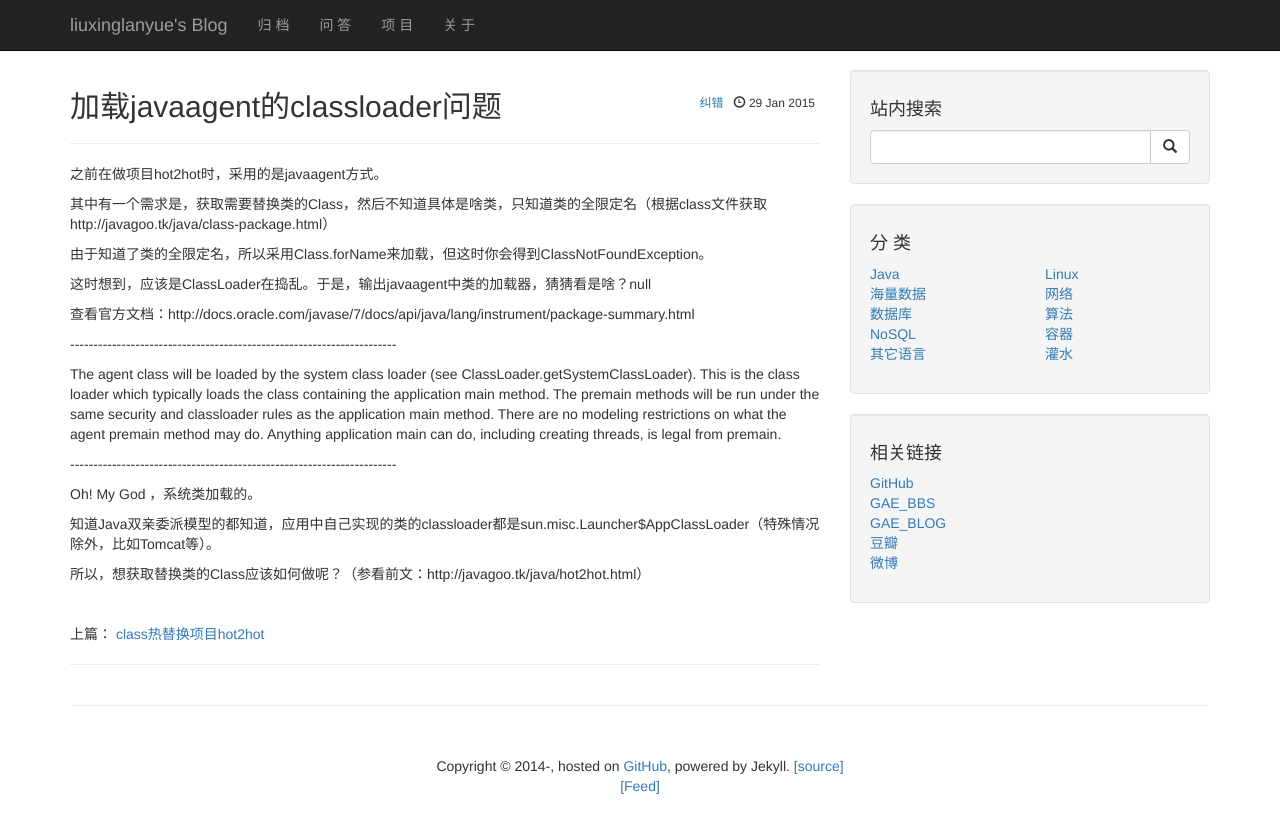
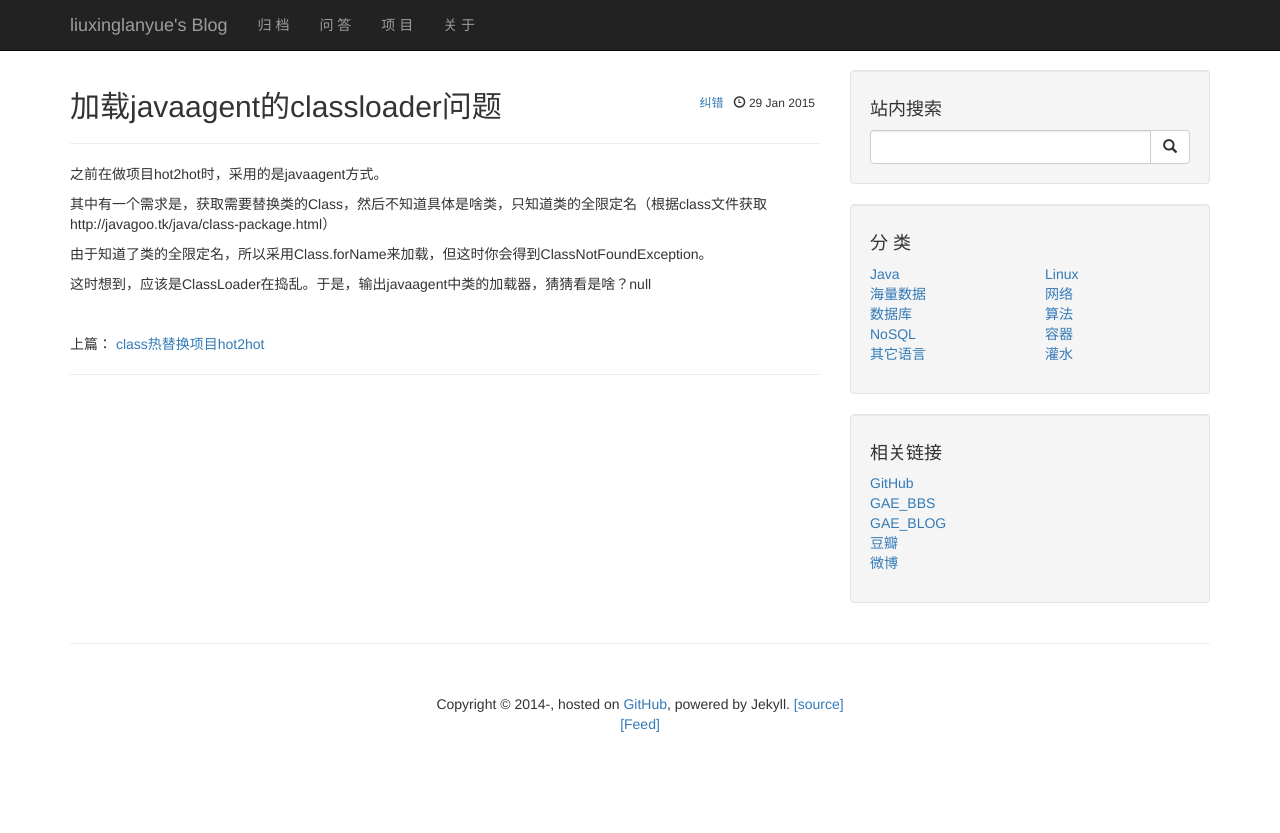
Before and after one commit to liuxinglanyue/blog, a Jekyll site: the page built from _posts/2015-01-29-javaagent-classloader.markdown, in a window 1280 px wide. Shown: the top 833 px of the page. Built offline with Jekyll 4.4.1, drawn with Linux system fonts in a browser that asks for light colours; nearby versions of some CDN libraries; Markdown is read by kramdown in place of the engine named in the settings; comment, search, counter and statistics services are not loaded.

Commit message:
加载javaagent的classloader问题

```diff
--- a/_posts/2015-01-29-javaagent-classloader.markdown
+++ b/_posts/2015-01-29-javaagent-classloader.markdown
@@ -12,17 +12,3 @@ tags: [java,class,javaagent,classloader]
 由于知道了类的全限定名，所以采用Class.forName来加载，但这时你会得到ClassNotFoundException。
 
 这时想到，应该是ClassLoader在捣乱。于是，输出javaagent中类的加载器，猜猜看是啥？null
-
-查看官方文档：http://docs.oracle.com/javase/7/docs/api/java/lang/instrument/package-summary.html
-
-\-\-\-\-\-\-\-\-\-\-\-\-\-\-\-\-\-\-\-\-\-\-\-\-\-\-\-\-\-\-\-\-\-\-\-\-\-\-\-\-\-\-\-\-\-\-\-\-\-\-\-\-\-\-\-\-\-\-\-\-\-\-\-\-\-\-\-\-\-\-
-
-The agent class will be loaded by the system class loader (see ClassLoader.getSystemClassLoader). This is the class loader which typically loads the class containing the application main method. The premain methods will be run under the same security and classloader rules as the application main method. There are no modeling restrictions on what the agent premain method may do. Anything application main can do, including creating threads, is legal from premain.
-
-\-\-\-\-\-\-\-\-\-\-\-\-\-\-\-\-\-\-\-\-\-\-\-\-\-\-\-\-\-\-\-\-\-\-\-\-\-\-\-\-\-\-\-\-\-\-\-\-\-\-\-\-\-\-\-\-\-\-\-\-\-\-\-\-\-\-\-\-\-\-
-
-Oh! My God ，系统类加载的。
-
-知道Java双亲委派模型的都知道，应用中自己实现的类的classloader都是sun.misc.Launcher$AppClassLoader（特殊情况除外，比如Tomcat等）。
-
-所以，想获取替换类的Class应该如何做呢？（参看前文：http://javagoo.tk/java/hot2hot.html）
```
